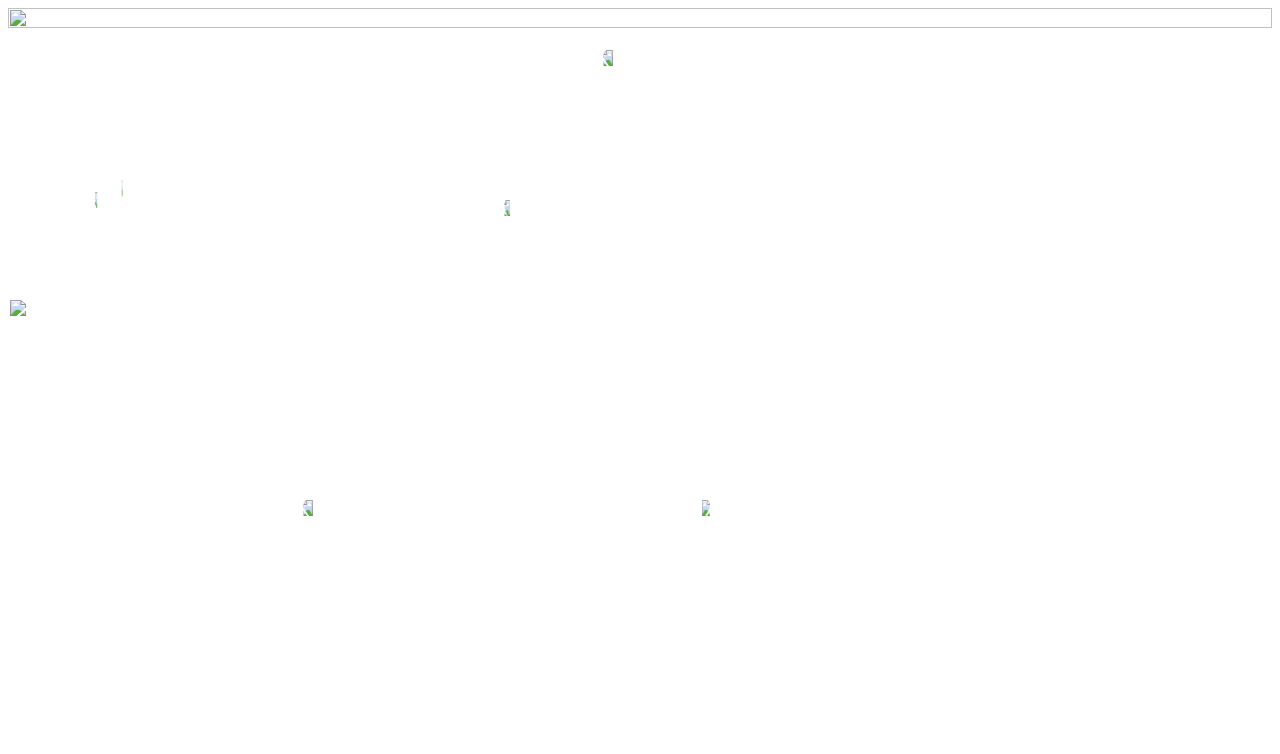
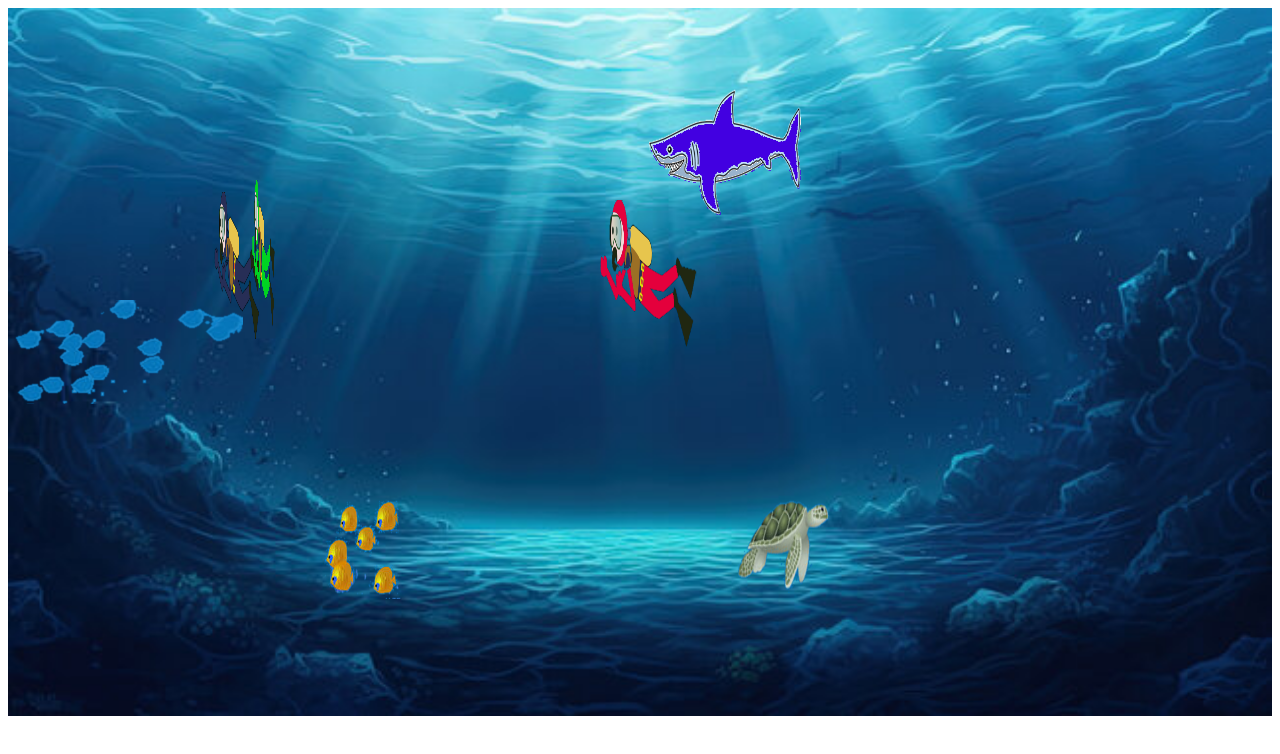
Before and after one commit to dohongan-251/2511COMP180204-TKWeb-51.01.103.010, a plain HTML site: page 6.1.1/index.html in a window 1280 px wide. Drawn offline with Linux system fonts and the light colour scheme.

Commit message:
Update index.html

```diff
--- a/6.1.1/index.html
+++ b/6.1.1/index.html
@@ -7,33 +7,33 @@
     </head>
     <body>
         <div id = "shark">
-            <img src = "/hồ cá/aquarium/shark.png">
+            <img src = "/6.1.1/aquarium/shark.png">
         </div>
 
         <div id = "diver1">
-            <img src = "/hồ cá/aquarium/diver1.png">
+            <img src = "/6.1.1/aquarium/diver1.png">
         </div>
 
         <div id = "diver2">
-            <img src = "/hồ cá/aquarium/diver2.png">
+            <img src = "/6.1.1/aquarium/diver2.png">
         </div>
 
         <div id = "diver3">
-            <img src = "/hồ cá/aquarium/diver3.png">
+            <img src = "/6.1.1/aquarium/diver3.png">
         </div>
 
         <div id = "faint">
-            <img src = "/hồ cá/aquarium/faintSchool.png">
+            <img src = "/6.1.1/aquarium/faintSchool.png">
         </div>
 
         <div id = "goldfish">
-            <img src = "/hồ cá/aquarium/goldFishSchool.png">
+            <img src = "/6.1.1/aquarium/goldFishSchool.png">
         </div>
 
         <div id = "turtle">
-            <img src = "/hồ cá/aquarium/turtle.png">
+            <img src = "/6.1.1/aquarium/turtle.png">
         </div>
-        <img src="/hồ cá/aquarium/ocean.jpg" class="ocean">
+        <img src="/6.1.1/aquarium/ocean.jpg" class="ocean">
     </body>
 
 </html>
```
